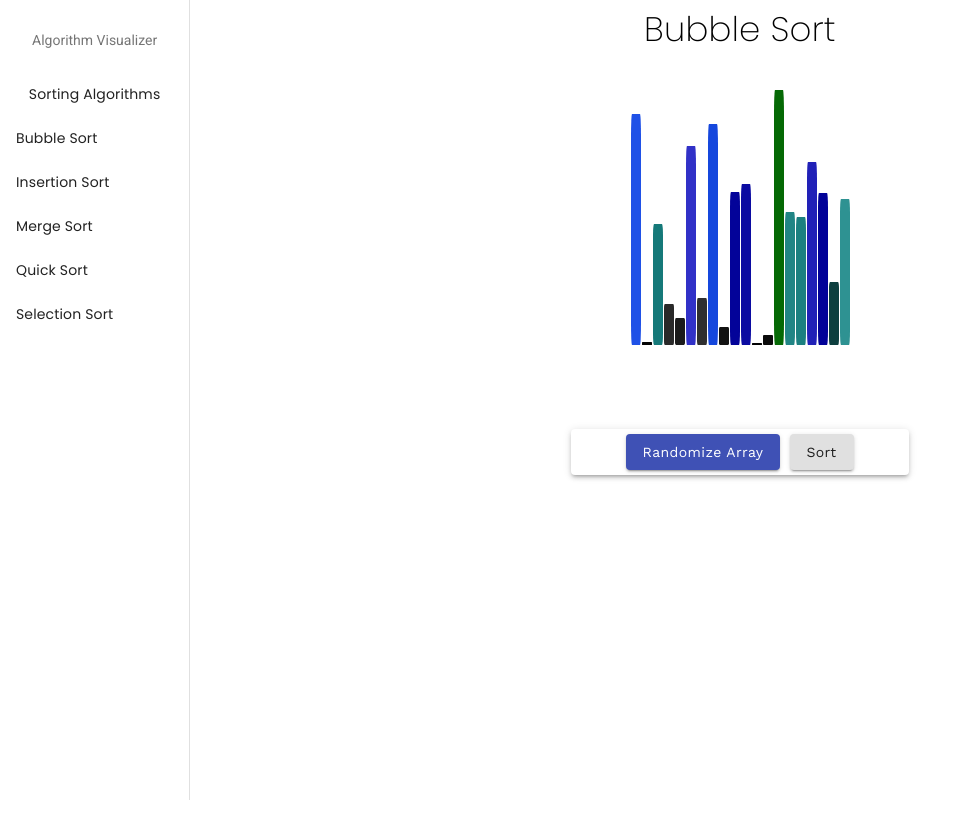
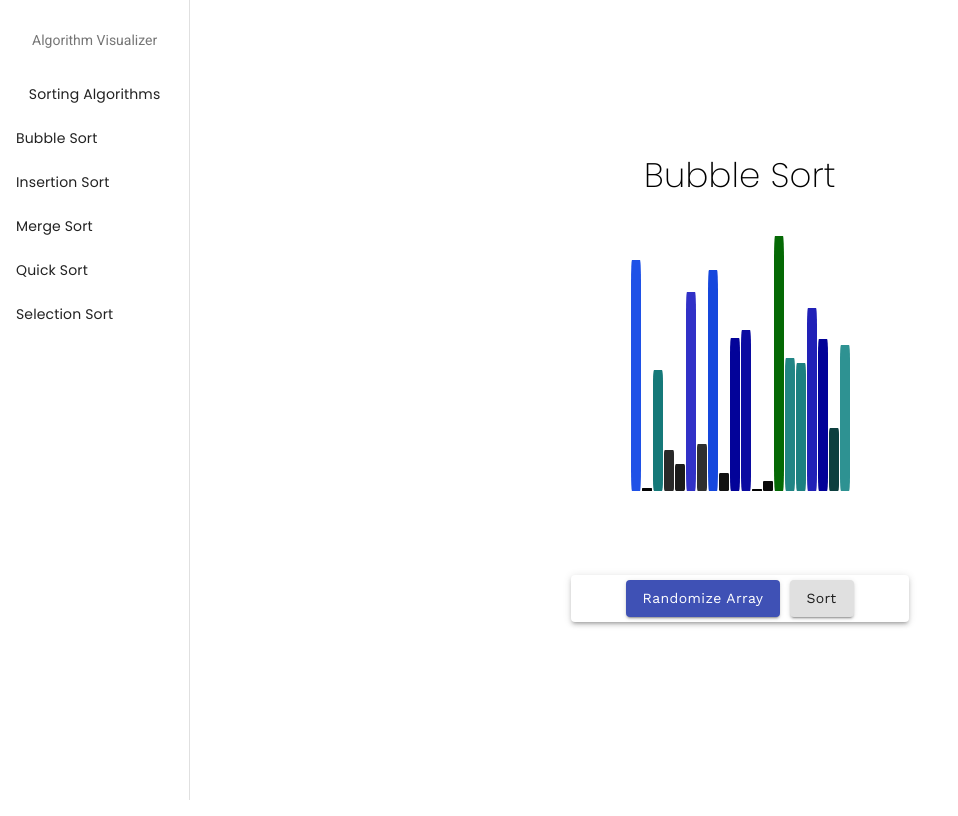
Before and after one commit to sahuashi/algorithm-visualizer, a React (Create React App) app: page / in a window 1280 px wide. Shown: the whole page, without its empty margins (0-958 px from the left). Built offline with nearby package versions, Linux system fonts and the light colour scheme; the HTML template or start-up script is replaced by a standard one.

Commit message:
Center visualizer

```diff
--- a/src/App.css
+++ b/src/App.css
@@ -15,6 +15,11 @@
   flex-grow: 1;
   height: 100vh;
   overflow: auto;
+  vertical-align: middle;
+  min-height: 100vh;
+  display: flex;
+  flex-direction: column;
+  justify-content: center;
 }
 
 .bar {
```
